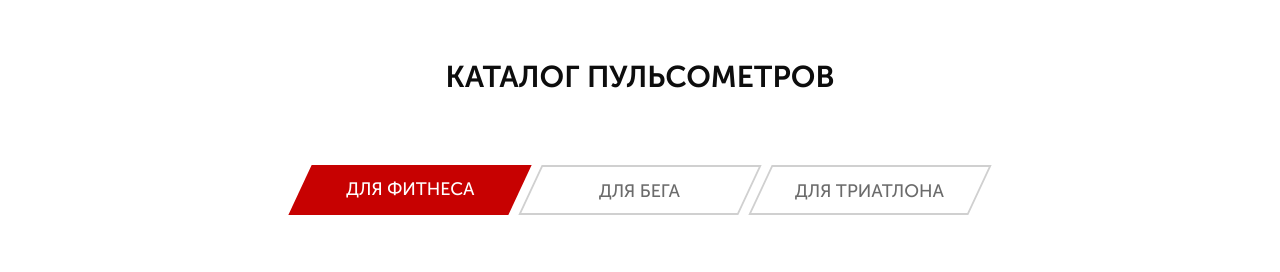
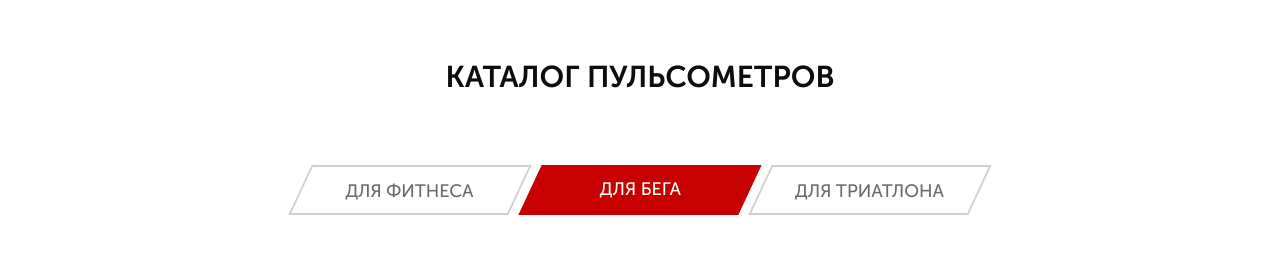
Before and after one commit to Roman2444/pulse-proj, a website: page src/index.html in a window 1280 px wide. Both pictures are taken after a click on the item "ДЛЯ БЕГА". Shown: the part 2065-2337 px from the top of the page. Drawn offline with nearby package versions, Linux system fonts and the light colour scheme; files whose address does not match are found by name.

Commit message:
added tabs and script jquery

```diff
--- a/src/index.html
+++ b/src/index.html
@@ -360,6 +360,7 @@
         </div>
     </section>
     <script src="https://cdnjs.cloudflare.com/ajax/libs/tiny-slider/2.9.2/min/tiny-slider.js"></script>
+    <script src="https://ajax.googleapis.com/ajax/libs/jquery/1.12.4/jquery.min.js"></script>
     <script src="js/script.js"></script>
 </body>
 </html>
--- a/src/js/script.js
+++ b/src/js/script.js
@@ -22,3 +22,16 @@ const slider = tns({
     }
 
   });
+
+
+(function ($) {
+  $(function () {
+
+    $('ul.catalog__tabs').on('click', 'li:not(.catalog__tab_active)', function () {
+      $(this)
+        .addClass('catalog__tab_active').siblings().removeClass('catalog__tab_active')
+        .closest('div.container').find('div.catalog__content').removeClass('catalog__content_active').eq($(this).index()).addClass('catalog__content_active');
+    });
+
+  });
+})(jQuery);
```
